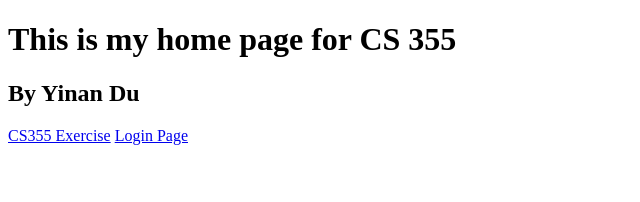
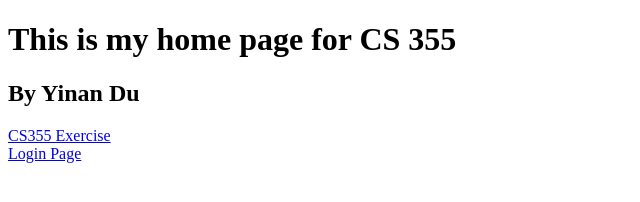
Before and after one commit to yinan0319/yinan0319.github.io, a plain HTML site: page index.html in a window 1280 px wide. Shown: the whole page, without its empty margins (0-640 px from the left). Drawn offline with Linux system fonts and the light colour scheme.

Commit message:
Update index.html

```diff
--- a/index.html
+++ b/index.html
@@ -4,7 +4,7 @@
 <body>
 <h1>This is my home page for CS 355</h1>
 <h2>By Yinan Du</h2>
-<a href="https://yinan0319.github.io/cssExercise.html">CS355 Exercise</a>
+<a href="https://yinan0319.github.io/cssExercise.html">CS355 Exercise</a><br>
 <a href="https://yinan0319.github.io/Login.html">Login Page</a>
 </body>
 </html>
```
